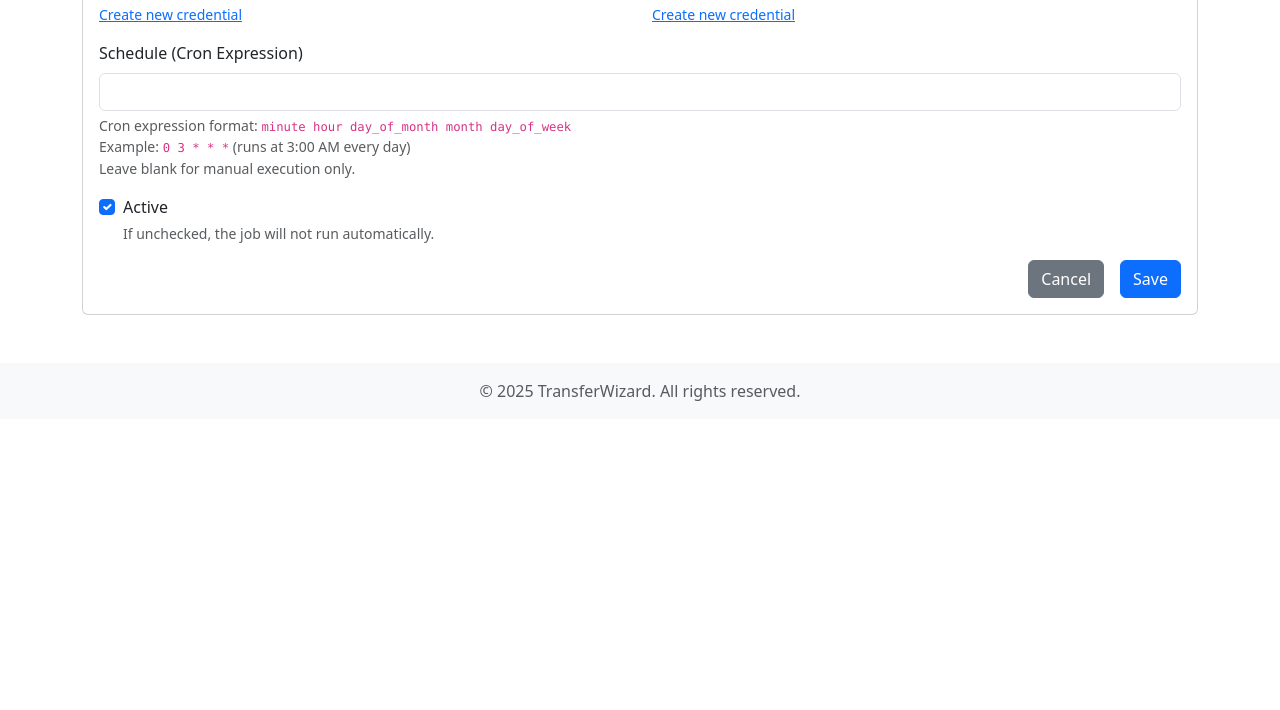
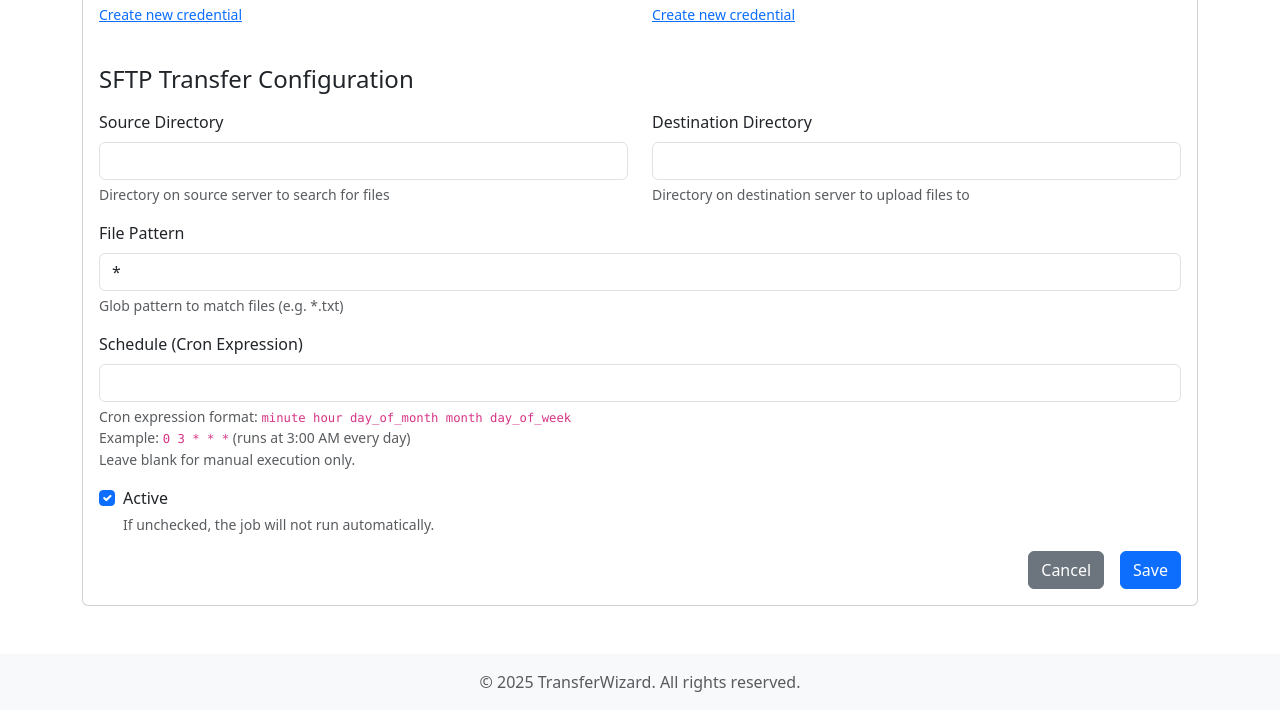
Before and after one commit to d-wack/transfer-wizard, a Flask app: page /jobs/create in a window 1280 px wide. Shown: the part 603-1313 px from the top of the page. Before the commit the page ends 1004 px from the top, so only its background shows below. Run offline with Flask 3, Linux system fonts and the light colour scheme; the visitor is signed in with stand-in values (Sample User, id 1); data that the repository does not hold is empty.

Commit message:
Job saved succesfully

```diff
--- a/app/forms/job.py
+++ b/app/forms/job.py
@@ -19,6 +19,16 @@ class JobForm(FlaskForm):
     destination_credential_id = SelectField('Destination Credentials',
                                          validators=[DataRequired()],
                                          coerce=int)
+    source_directory = StringField('Source Directory',
+                              validators=[Optional()],
+                              description="Directory on source server to search for files")
+    destination_directory = StringField('Destination Directory',
+                                   validators=[Optional()],
+                                   description="Directory on destination server to upload files to")
+    file_pattern = StringField('File Pattern',
+                               validators=[Optional()],
+                               default='*',
+                               description="Glob pattern to match files (e.g. *.txt)")
     submit = SubmitField('Save')
 
 class SftpTransferConfigForm(FlaskForm):
--- a/app/routes/jobs.py
+++ b/app/routes/jobs.py
@@ -42,9 +42,9 @@ def create():
         # Set default config based on job type
         if form.job_type.data == 'sftp_transfer':
             config = {
-                'source_directory': '',
-                'destination_directory': '',
-                'file_pattern': '*',
+                'source_directory': form.source_directory.data or '',
+                'destination_directory': form.destination_directory.data or '',
+                'file_pattern': form.file_pattern.data or '*',
                 'file_rename_pattern': '',
                 'recursive': False,
                 'create_directories': True,
--- a/app/templates/jobs/create.html
+++ b/app/templates/jobs/create.html
@@ -94,6 +94,60 @@
                 </div>
             </div>
 
+            <!-- SFTP Transfer Configuration Fields -->
+            <div class="sftp-transfer-config" id="sftp-transfer-config">
+                <h4 class="mt-4 mb-3">SFTP Transfer Configuration</h4>
+
+                <div class="row">
+                    <div class="col-md-6 mb-3">
+                        {{ form.source_directory.label(class="form-label") }}
+                        {% if form.source_directory.errors %}
+                            {{ form.source_directory(class="form-control is-invalid") }}
+                            <div class="invalid-feedback">
+                                {% for error in form.source_directory.errors %}
+                                    {{ error }}
+                                {% endfor %}
+                            </div>
+                        {% else %}
+                            {{ form.source_directory(class="form-control") }}
+                        {% endif %}
+                        <div class="form-text">{{ form.source_directory.description }}</div>
+                    </div>
+
+                    <div class="col-md-6 mb-3">
+                        {{ form.destination_directory.label(class="form-label") }}
+                        {% if form.destination_directory.errors %}
+                            {{ form.destination_directory(class="form-control is-invalid") }}
+                            <div class="invalid-feedback">
+                                {% for error in form.destination_directory.errors %}
+                                    {{ error }}
+                                {% endfor %}
+                            </div>
+                        {% else %}
+                            {{ form.destination_directory(class="form-control") }}
+                        {% endif %}
+                        <div class="form-text">{{ form.destination_directory.description }}</div>
+                    </div>
+                </div>
+
+                <div class="mb-3">
+                    {{ form.file_pattern.label(class="form-label") }}
+                    {% if form.file_pattern.errors %}
+                        {{ form.file_pattern(class="form-control is-invalid") }}
+                        <div class="invalid-feedback">
+                            {% for error in form.file_pattern.errors %}
+                                {{ error }}
+                            {% endfor %}
+                        </div>
+                    {% else %}
+                        {{ form.file_pattern(class="form-control") }}
+                    {% endif %}
+                    <div class="form-text">{{ form.file_pattern.description }}</div>
+                </div>
+            </div>
+
+            <!-- SQL to CSV Configuration section would go here in the future -->
+
             <div class="mb-3">
                 {{ form.schedule.label(class="form-label") }}
                 {% if form.schedule.errors %}
@@ -126,4 +180,27 @@
         </form>
     </div>
 </div>
+
+<script>
+    document.addEventListener('DOMContentLoaded', function() {
+        // Get the job type select element
+        const jobTypeSelect = document.getElementById('job_type');
+        const sftpConfig = document.getElementById('sftp-transfer-config');
+
+        // Function to toggle visibility based on job type
+        function toggleConfigVisibility() {
+            if (jobTypeSelect.value === 'sftp_transfer') {
+                sftpConfig.style.display = 'block';
+            } else {
+                sftpConfig.style.display = 'none';
+            }
+        }
+
+        // Set initial visibility
+        toggleConfigVisibility();
+
+        // Add event listener for changes to job type
+        jobTypeSelect.addEventListener('change', toggleConfigVisibility);
+    });
+</script>
 {% endblock %}
```
Also changed, not shown: app/templates/jobs/logs.html (+4 -4 lines), app/templates/jobs/view.html (+11 -11 lines), instance/app.db, 4 other files.
